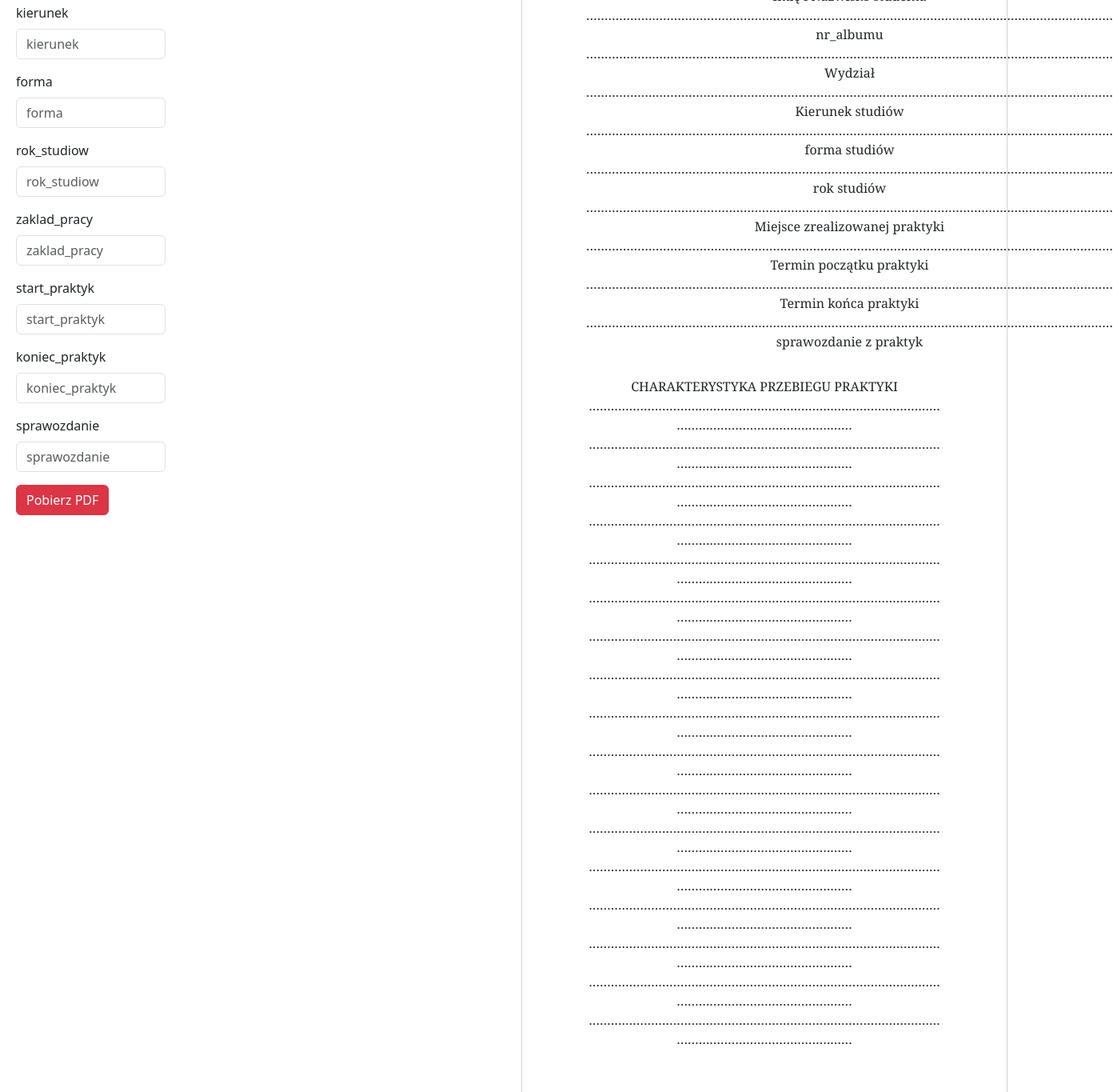
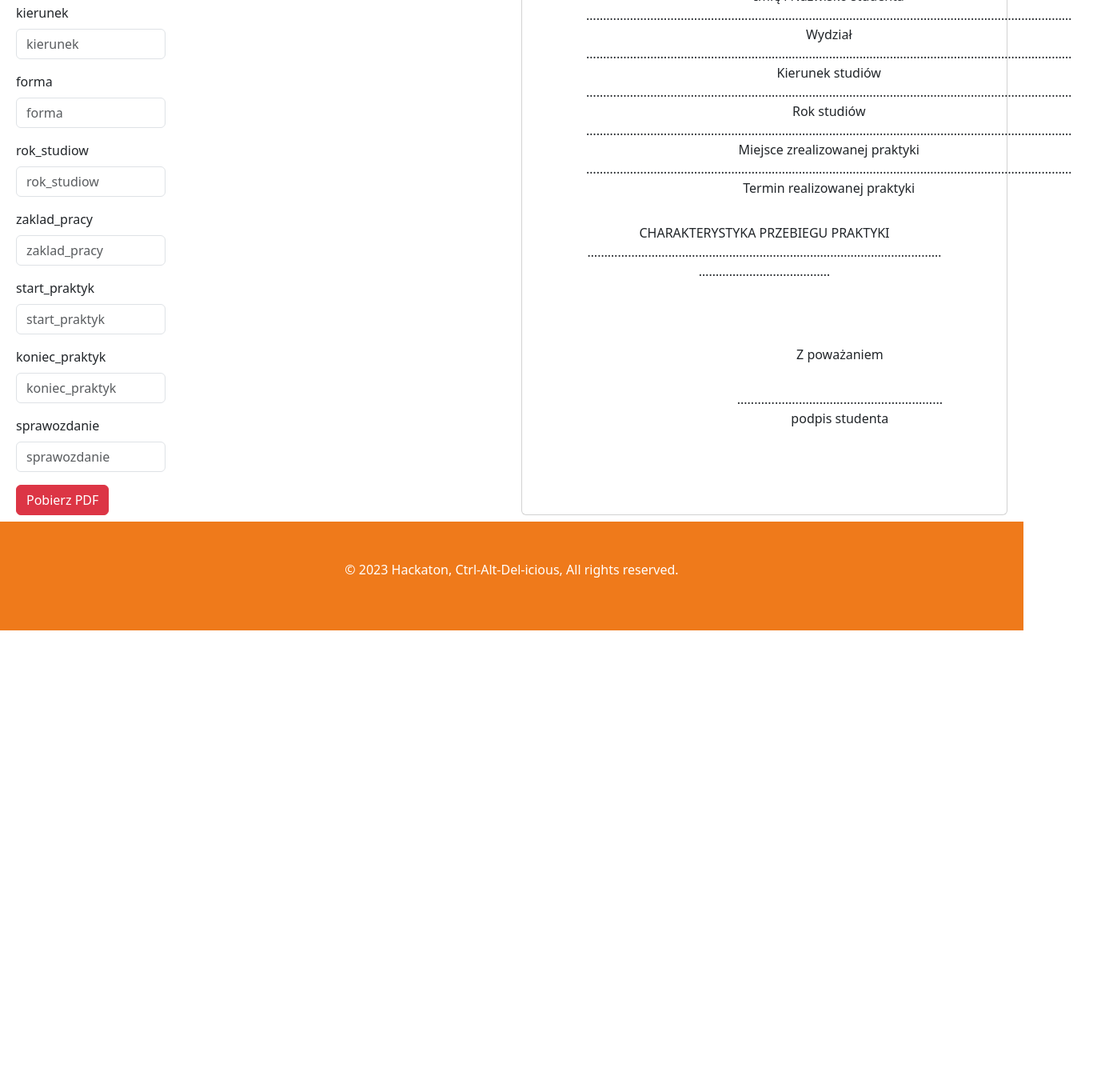
Before and after one commit to wojwoj8/silevis-psk-23-Ctrl-Alt-Del-icious, a React (Vite) app in the folder frontend/: page /sprawozdanie in a window 1280 px wide. Shown: the part 480-1845 px from the top of the page at 80% size, 1392 px wide, since content can reach past the window. After the commit the page ends 1268 px from the top, so only its background shows below. Built offline with nearby package versions, Linux system fonts and the light colour scheme.

Commit message:
fixing sprawozdanie pdf

```diff
--- a/frontend/src/components/pdf/Sprawozdanie.tsx
+++ b/frontend/src/components/pdf/Sprawozdanie.tsx
@@ -1,36 +1,32 @@
 import { SprawozdanieInterface } from "../interfaces/Form";
-
 export default function Sprawozdanie({data}:{data:SprawozdanieInterface}){
     const empty = "………………………………………………………………………………………………………………………………"
     return(
-    <div id="page1" className="pt-5 font-serif">
-
+    <div id="page1" className="pt-5">
         <h2 className="text-center">SPRAWOZDANIE Z PRAKTYKI STUDENCKIEJ</h2>
         <div className="flex justify-content-start mx-20 pt-20">
             <div>
                 <span>{data.student?data.student:empty}</span><br></br>
                 <span>Imię i Nazwisko studenta</span><br></br>
-                <span>{data.nr_albumu?data.nr_albumu:empty}</span><br></br>
-                <span>nr_albumu</span><br></br>
                 <span>{data.wydzial?data.wydzial:empty}</span><br></br>
                 <span>Wydział</span><br></br>
                 <span>{data.kierunek?data.kierunek:empty}</span><br></br>
                 <span>Kierunek studiów</span><br></br>
-                <span>{data.forma?data.forma:empty}</span><br></br>
-                <span>forma studiów</span><br></br>
                 <span>{data.rok_studiow?data.rok_studiow:empty}</span><br></br>
-                <span>rok studiów</span><br></br>
+                <span>Rok studiów</span><br></br>
                 <span>{data.zaklad_pracy?data.zaklad_pracy:empty}</span><br></br>
                 <span>Miejsce zrealizowanej praktyki</span><br></br>
                 <span>{data.start_praktyk?data.start_praktyk:empty}</span><br></br>
-                <span>Termin początku praktyki</span><br></br>
-                <span>{data.koniec_praktyk?data.koniec_praktyk:empty}</span><br></br>
-                <span>Termin końca praktyki</span><br></br>
-                <span>{data.sprawozdanie?data.sprawozdanie:empty}</span><br></br>
-                <span>sprawozdanie z praktyk</span><br></br>
+                <span>Termin realizowanej praktyki</span><br></br>
             </div>
         </div>
         <div className="mx-20 flex items-end flex-col">
+
+
+
+
+
+
             <div className="text-center">
                 <span className="block mt-2"></span><br></br>
             </div>
@@ -38,23 +34,8 @@ export default function Sprawozdanie({data}:{data:SprawozdanieInterface}){
         <div>
             <span className="mx-20">CHARAKTERYSTYKA PRZEBIEGU PRAKTYKI</span>
             <div className="mx-20 text-center">
-                <span>{empty}</span><br />
-                <span>{empty}</span><br />
-                <span>{empty}</span><br />
-                <span>{empty}</span><br />
-                <span>{empty}</span><br />
-                <span>{empty}</span><br />
-                <span>{empty}</span><br />
-                <span>{empty}</span><br />
-                <span>{empty}</span><br />
-                <span>{empty}</span><br />
-                <span>{empty}</span><br />
-                <span>{empty}</span><br />
-                <span>{empty}</span><br />
-                <span>{empty}</span><br />
-                <span>{empty}</span><br />
-                <span>{empty}</span><br />
-                <span>{empty}</span><br />
+            <span>{data.sprawozdanie?data.sprawozdanie:empty}</span><br />
+
             </div>
         </div>
         <div className="mx-20 mt-20 flex items-end flex-col">
```
